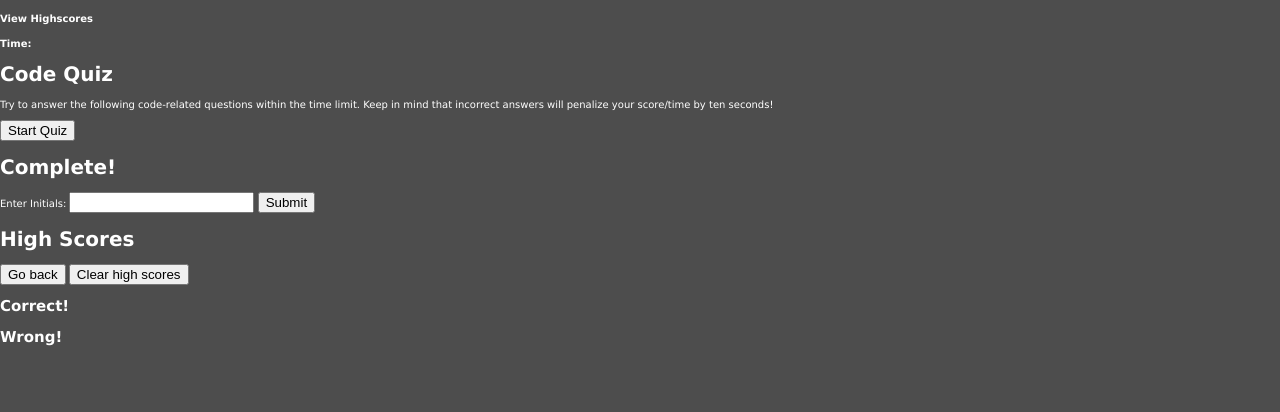
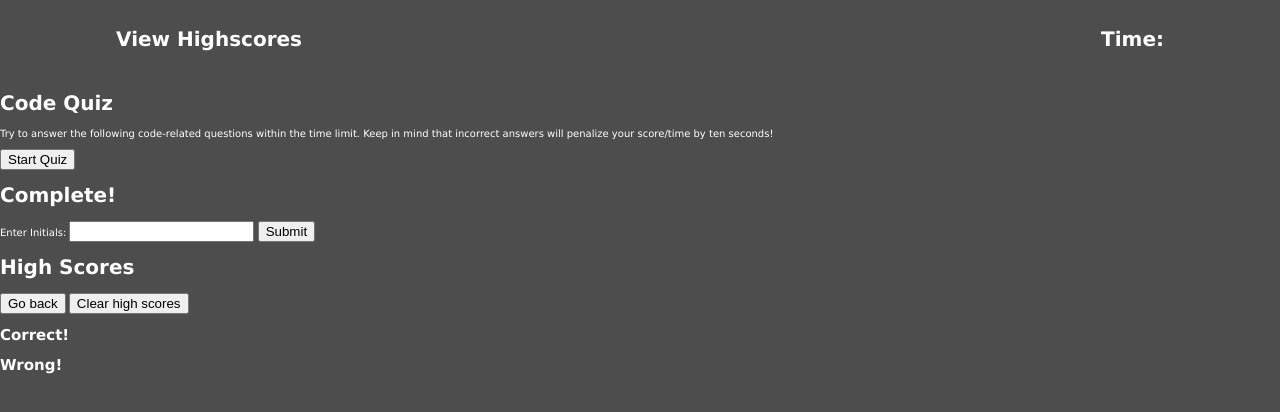
Before and after one commit to victorlmorales/Code-Quiz, a plain HTML site: page index.html in a window 1280 px wide. Drawn offline with Linux system fonts and the light colour scheme.

Commit message:
Added header styling

```diff
--- a/assets/css/style.css
+++ b/assets/css/style.css
@@ -15,3 +15,30 @@ body {
     padding: 0;
     font-family: Verdana, Geneva, Tahoma, sans-serif;
 }
+
+/* Header */
+.top-bar{
+    display: flex;
+    justify-content: space-between;
+    margin: auto;
+    width: 85%;
+}
+
+#view-highscores:hover {
+    cursor: pointer;
+    color: var(--accent);
+}
+
+h4 {
+    padding-left: 20px;
+    font-size: 2.0rem;
+    display: inline;
+}
+
+.timer {
+    font-size: 2.0rem;
+    color: var(--primary);
+    display: inline;
+    text-align: right;
+    padding-right: 20px;
+}
```
